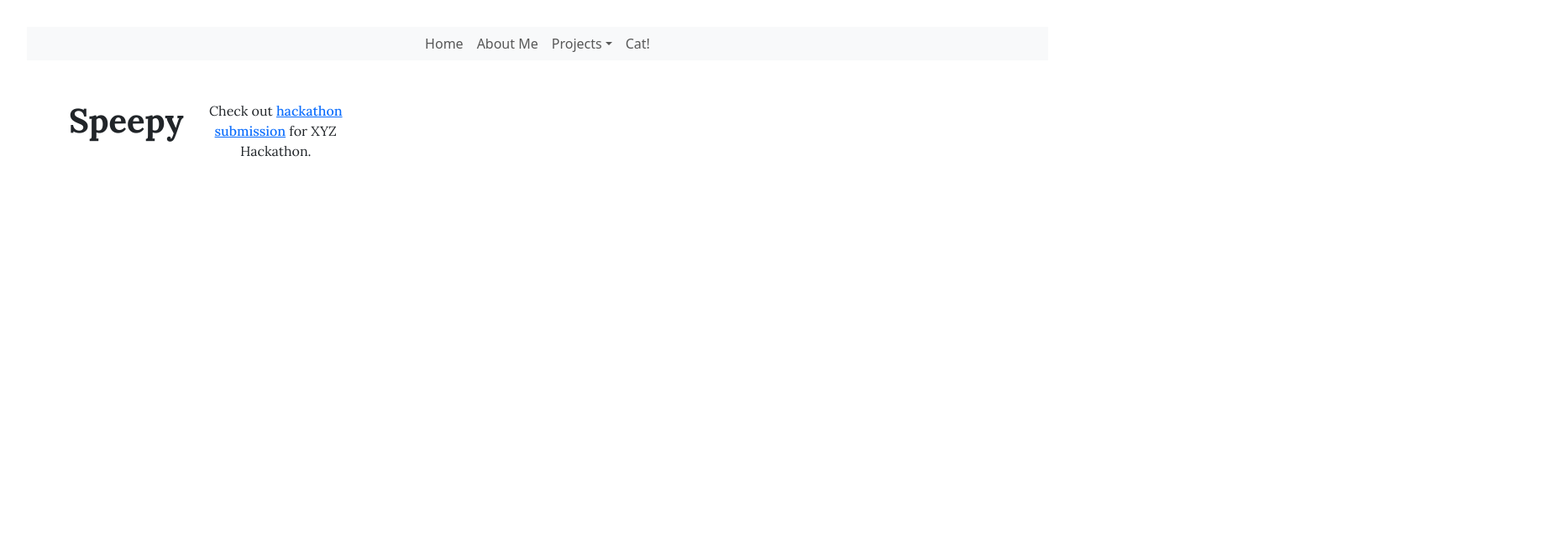
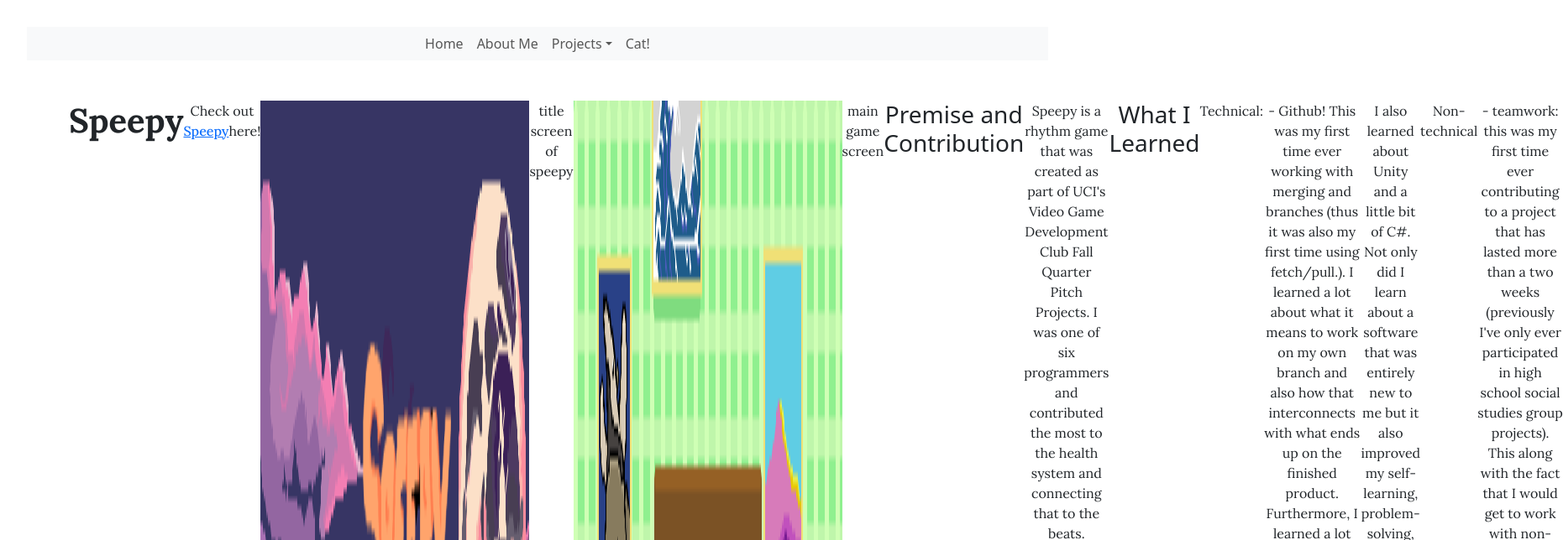
Before and after one commit to jessl314/JessicaL-Blog-Project, a React (Vite) app in the folder frontend/: page /Speepy in a window 1280 px wide. Shown: the top 644 px of the page at 84% size, 1861 px wide, since content can reach past the window. Built offline with nearby package versions, Linux system fonts and the light colour scheme.

Commit message:
changed speepy title file name and added most of my Speepy contents (unorganized though)

```diff
--- a/frontend/src/pages/Speepy.jsx
+++ b/frontend/src/pages/Speepy.jsx
@@ -1,6 +1,8 @@
 import React from 'react'
 import 'bootstrap/dist/css/bootstrap.min.css';
 import { Container, Row, Col, Button } from "react-bootstrap"
+import SpeepyTitle from "../assets/speepy-title-screen.png"
+import SpeepyBedroom from "../assets/background1.png"
 import "./Speepy.scss"
 
 function Speepy () {
@@ -9,8 +11,22 @@ function Speepy () {
             <Row className="align-items-start justify-content-start">
                 <Col xs={8} md={4} className="d-flex justify-content-start mb-4 ms-0">
                     <h1 className="speepy-title">Speepy</h1>
-                    <p> Check out <a href="https://itch.io/jam/vgdc-at-uci-fall-2024-games/rate/3151721" target="_blank" rel="noopener noreferrer" className="styled-link">hackathon submission</a> for XYZ Hackathon.
-</p>
+                    <p> Check out <a href="https://itch.io/jam/vgdc-at-uci-fall-2024-games/rate/3151721" target="_blank" rel="noopener noreferrer" className="styled-link">Speepy</a>here!</p>
+                    {/* slide component + a little caption */}
+                   <img src={SpeepyTitle}/>
+                   <p>title screen of speepy</p>
+                   <img src={SpeepyBedroom}/>
+                   <p>main game screen</p>
+                   <h3>Premise and Contribution</h3>
+                   <p>Speepy is a rhythm game that was created as part of UCI's Video Game Development Club Fall Quarter Pitch Projects. I was one of six programmers and contributed the most to the health system and connecting that to the beats.</p>
+                   <h3>What I Learned</h3>
+                   <p>Technical: </p>
+                    <p> - Github! This was my first time ever working with merging and branches (thus it was also my first time using fetch/pull.). I learned a lot about what it means to work on my own branch and also how that interconnects with what ends up on the finished product. Furthermore, I learned a lot about merge conflicts and how communication with the team can help to resolve them. This process had a lot of ups and downs involving frustrating merge conflicts and also excitement at seeing a feature that works correctly. Overall, I'm really glad that I got this experience as Github is such an integral part of software engineering.</p>
+                    <p>I also learned about Unity and a little bit of C#. Not only did I learn about a software that was entirely new to me but it also improved my self-learning, problem-solving, and trouble-shooting skills as each new feature that I wanted to add, no matter how small required me to go search online or ask for help. It was also really fun to see how changing a couple settings on Unity can affect what we see on screen during gameplay</p>
+                    <p>Non-technical</p>
+                    <p>- teamwork: this was my first time ever contributing to a project that has lasted more than a two weeks (previously I've only ever participated in high school social studies group projects). This along with the fact that I would get to work with non-technical people such as artists, designers, audio people etc. was actually a major part of why I wanted to join a pitch project in the first place. I learned a lot about how to communicate what I have been doing in a way so that others can understand as well as how to integrate what others have created such as the background and sprites (moving components such as the character that flips in the bed). While I know that this is what could be called a "short" project it definitely gave me insight into what it's like to work towards a common goal in a group setting.
+
+                    </p>
 
 
                 </Col>
```
Also changed, not shown: frontend/src/assets/speepy-title-screen.png (renamed from frontend/src/assets/(new) speepy title screen.png).
